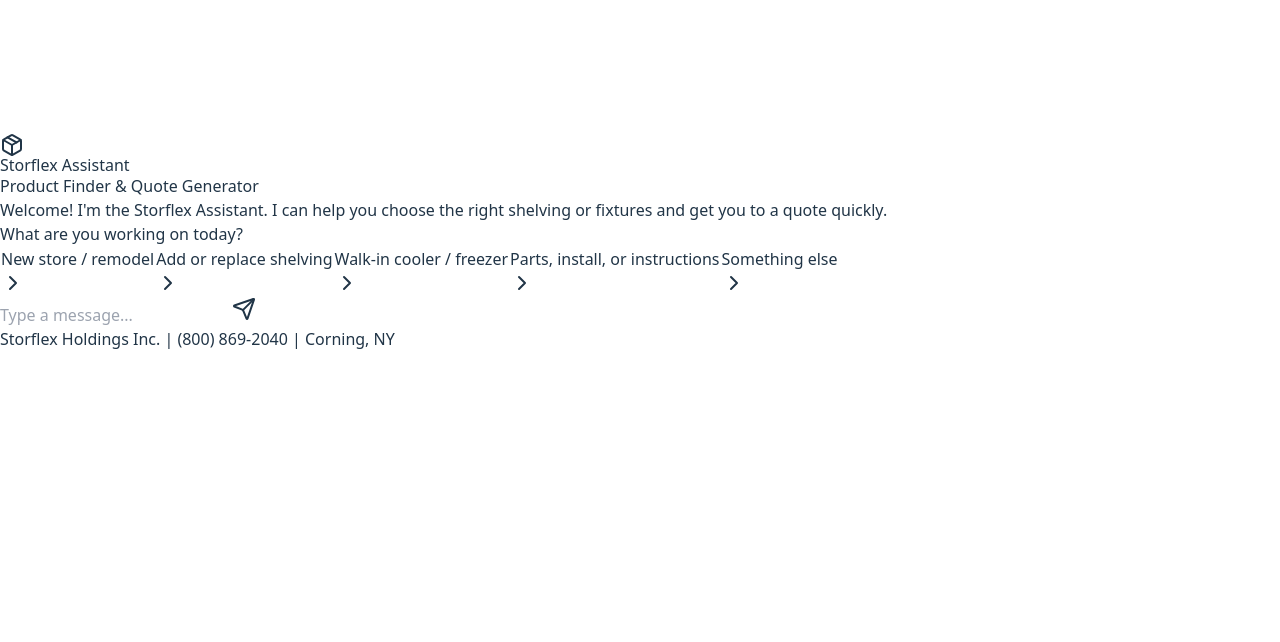
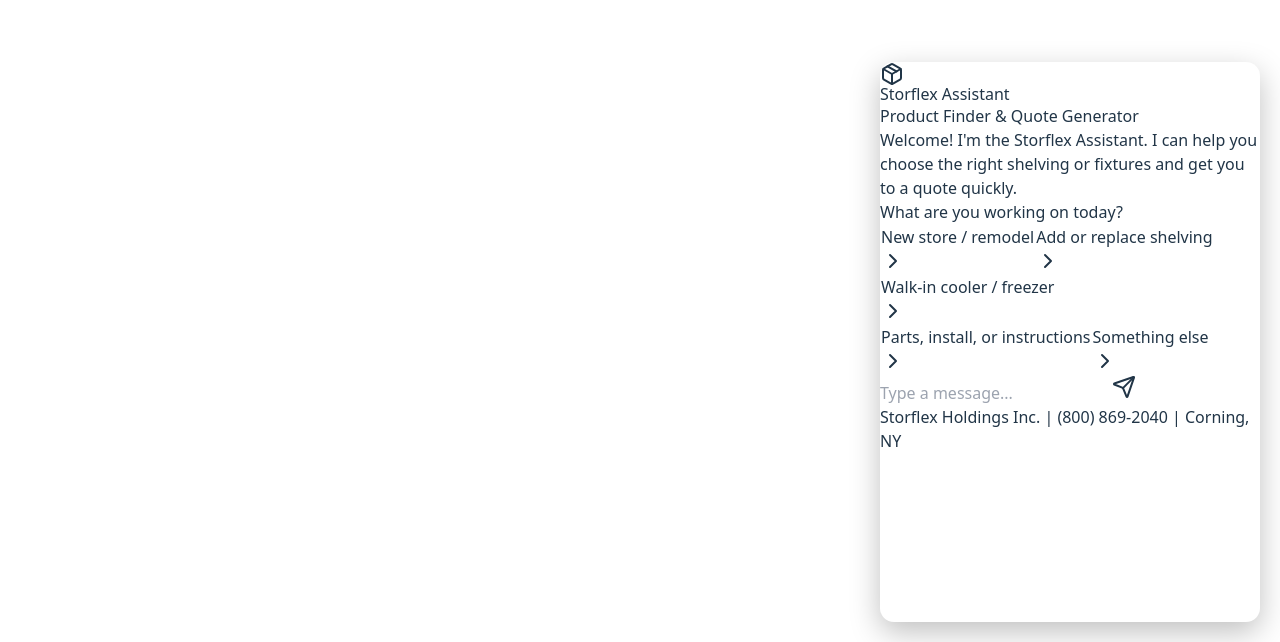
Before and after one commit to Impossibilityy/storflex-chat-widget, a React (Vite) app: page / in a window 1280 px wide. Shown: the part 158-800 px from the top of the page. Built offline with nearby package versions, Linux system fonts and the light colour scheme.

Commit message:
Add floating widget shell layout

```diff
--- a/src/App.jsx
+++ b/src/App.jsx
@@ -2,8 +2,23 @@
 
 export default function App() {
   return (
-    <>
-      <ChatWidget />
-    </>
+    <div style={{ minHeight: "100vh", background: "#f5f7fb" }}>
+      <div
+        style={{
+          position: "fixed",
+          right: 20,
+          bottom: 20,
+          width: 380,
+          height: 560,
+          borderRadius: 14,
+          overflow: "hidden",
+          boxShadow: "0 10px 30px rgba(0,0,0,0.25)",
+          zIndex: 9999,
+          background: "white",
+        }}
+      >
+        <ChatWidget />
+      </div>
+    </div>
   );
 }
```
